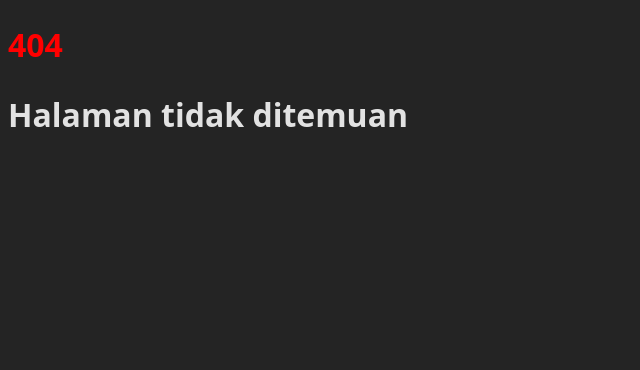
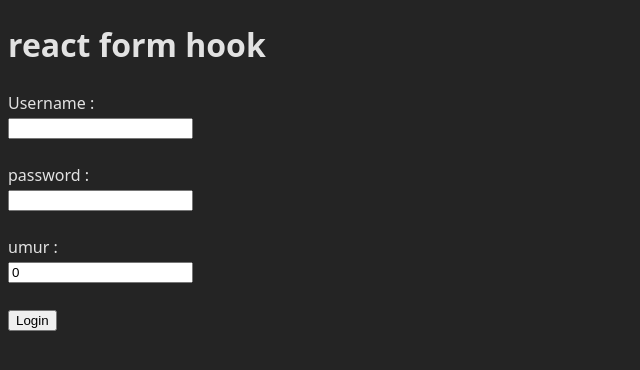
Before and after one commit to relovian/belajar-react, a React (Vite) app in the folder react-js-basic/: page /rfh in a window 1280 px wide. Before the commit this address had no page. Shown: the top 370 px of the page, without its empty margins (0-640 px from the left). Built offline with nearby package versions, Linux system fonts and the light colour scheme.

Commit message:
belajar form menggunakan state dan menggantinya menggunakan react hook form dan untuk validasinya menggunakan zod

```diff
--- a/react-js-basic/package.json
+++ b/react-js-basic/package.json
@@ -10,10 +10,13 @@
     "preview": "vite preview"
   },
   "dependencies": {
+    "@hookform/resolvers": "^5.2.2",
     "react": "^19.2.3",
     "react-dom": "^19.2.0",
+    "react-hook-form": "^7.69.0",
     "react-router": "^7.11.0",
-    "router": "^2.2.0"
+    "router": "^2.2.0",
+    "zod": "^4.2.1"
   },
   "devDependencies": {
     "@eslint/js": "^9.39.1",
--- a/react-js-basic/src/AppInstagram.tsx
+++ b/react-js-basic/src/AppInstagram.tsx
@@ -6,6 +6,7 @@ import Terms from './page/terms'
 import ProductList from './page/ProductList'
 import DetailProduct from './page/DetailProduct'
 import FormInput from './page/FormInput'
+import RFHpage from './page/RFHpage'
 
 const AppInstagram = () => {
     return (
@@ -17,6 +18,7 @@ const AppInstagram = () => {
                 <Route path="/terms/:terms1" element={<Terms />} />
                 <Route path="/FormInput" element={<FormInput />} />
                 <Route path="*" element={<NotFound />}/>
+                <Route path="/rfh" element={<RFHpage />}/>
 
            </Routes>
         </div>
--- /dev/null
+++ b/react-js-basic/src/page/FormInput.tsx
@@ -0,0 +1,44 @@
+import { useState } from 'react'
+
+const FormInput = () => {
+    const [usernameInput, setUsernameInput] = useState("")
+    const [passwordInput, setPasswordInput] = useState("")
+    const [validasiPassword, setValidasiPassword] = useState("")
+    const [validasiUsername, setValidasiUsername] = useState("")
+
+
+
+    const handleForm = () => {
+
+        if (usernameInput.length < 5) {
+            setValidasiUsername( "username harus lebih dari 5");
+        }
+
+        if ( passwordInput.length < 8) {
+            setValidasiPassword("password harus lebih dari 8");
+        }
+
+    }
+
+    return (
+        <div>
+            <h1>Form Login</h1>
+
+            <h3>Username = {usernameInput}</h3>
+            <h3>Password = {passwordInput}</h3>
+
+            <label htmlFor="username">Username : </label> <br />
+            <input onChange={(e) => setUsernameInput(e.target.value)} id="username" type="text"  value={usernameInput}/> <br /> <br />
+
+            <label htmlFor="password">password : </label> <br />
+            <input onChange={(e) => setPasswordInput(e.target.value)} id="password" type="password" value={passwordInput}/> <br />
+
+            <p>{validasiUsername}</p>
+            <p>{validasiPassword}</p> <br />
+
+            <button onClick={handleForm} type="submit">Login</button>
+        </div>
+    )
+}
+
+export default FormInput
--- /dev/null
+++ b/react-js-basic/src/page/RFHpage.tsx
@@ -0,0 +1,66 @@
+import { useForm} from 'react-hook-form'
+import {z} from 'zod'
+import { zodResolver } from '@hookform/resolvers/zod';
+
+// type FormLoginSchema = {
+//     username: string,
+//     password: string
+// }
+
+const formLoginSchema = z.object({
+    username: z.string().min(5, "username minimal 5 karakter").max(10, "username maksimal 10 karakter"),
+    password: z.string().min(8, "password minimal 8 karakter"),
+    umur: z.coerce.number().min(18, "umur minimal 18 tahun"),
+})
+
+type FormLoginSchema = z.input<typeof formLoginSchema >;
+
+const RFHpage = () => {
+
+    const form = useForm<FormLoginSchema>({
+        resolver: zodResolver(formLoginSchema),
+
+        defaultValues: {
+            username: "",
+            password: "",
+            umur: 0,
+        },
+    });
+
+    const handleFormLogin = (values: FormLoginSchema) => {
+        console.log(values.umur)
+        alert("submit success")
+    }
+    return (
+        <div>
+            <form onSubmit={form.handleSubmit(handleFormLogin)}>
+                <h1>react form hook</h1>
+
+                <label>
+                    Username : <br />
+                    <input type="text" {...form.register("username")}/>
+                </label> <br />
+
+                <span style={{color: "red"}}>{form.formState.errors.username?.message}</span> <br />
+
+                <label>
+                    password : <br />
+                    <input type="password" {...form.register("password")} />
+                </label> <br />
+
+                <span style={{color: "red"}}>{form.formState.errors.password?.message}</span> <br />
+
+                <label>
+                    umur : <br />
+                    <input type="number" {...form.register("umur")} />
+                </label> <br />
+
+                <span style={{color: "red"}}>{form.formState.errors.umur?.message}</span> <br />
+
+                <button>Login</button>
+            </form>
+        </div>
+    )
+}
+
+export default RFHpage
```
Also changed, not shown: 1 other file (tests, documents, lock files or other folders).
